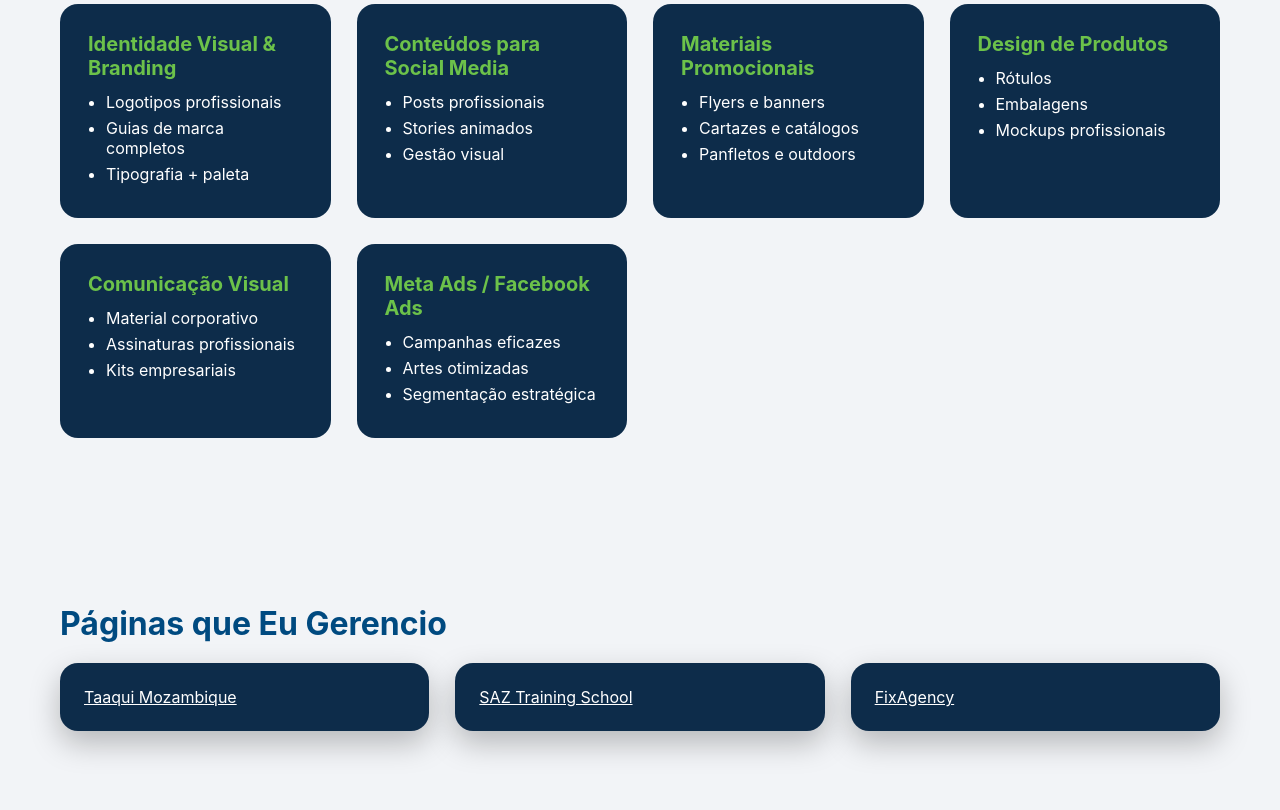
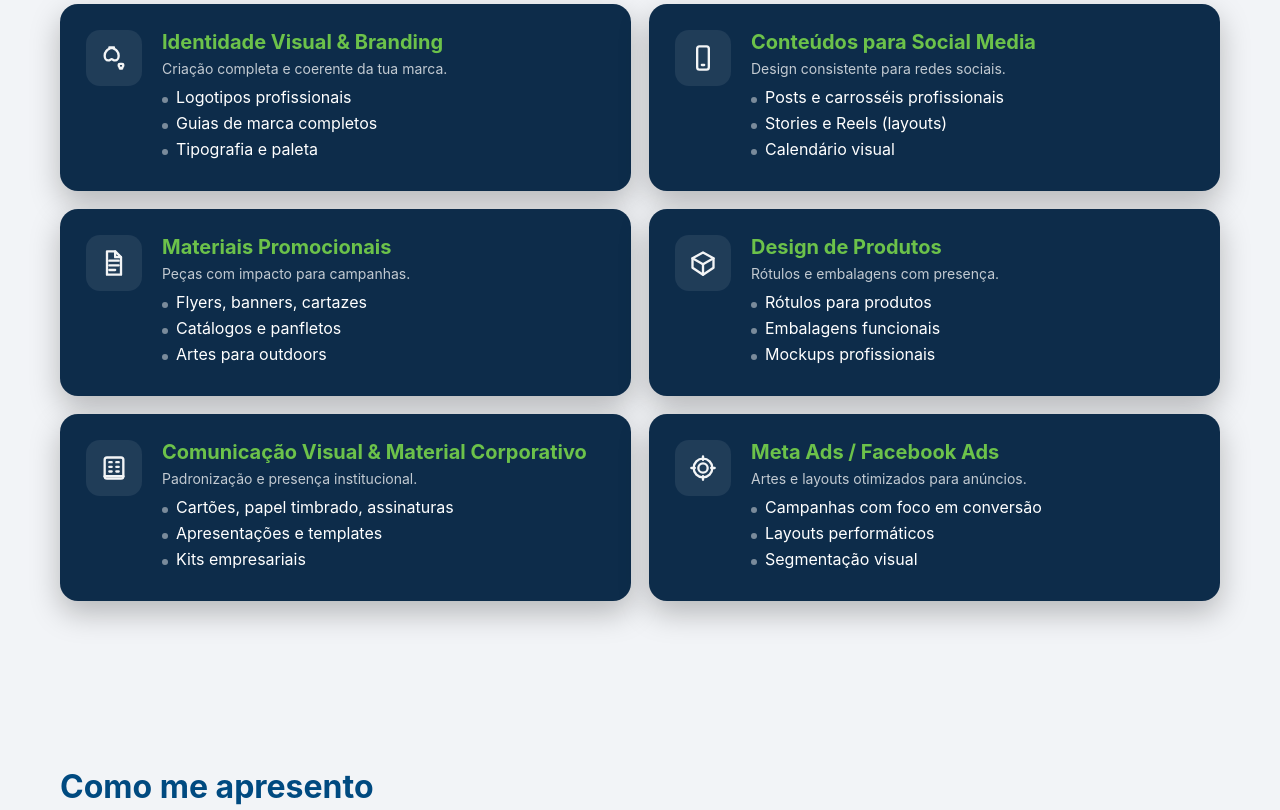
Before and after one commit to luisfernandomacuacua58-blip/new-ID, a plain HTML site: page index.html in a window 1280 px wide. Shown: the part 1474-2284 px from the top of the page. Drawn offline with Linux system fonts and the light colour scheme.

Commit message:
Add files via upload

```diff
--- a/index.html
+++ b/index.html
@@ -3,8 +3,8 @@
 <head>
 <meta charset="utf-8" />
 <meta name="viewport" content="width=device-width, initial-scale=1" />
-<title>Luis Macuácua — Portfólio Profissional (V5.5)</title>
-<meta name="description" content="Identidades visuais, logotipos, social media e design profissional. Portfólio de Luis Macuácua."/>
+<title>Luis Macuácua — Portfólio Profissional (V5.6)</title>
+<meta name="description" content="Identidades visuais, logotipos, social media e design profissional. Portfólio de Luis Macuácua." />
 <style>
 :root{
  --bg:#0A355C; --bg-light:#F2F4F7; --text:#FFFFFF; --text-dark:#1A1A1A; --muted:#4B5563;
@@ -15,7 +15,7 @@
 *{box-sizing:border-box}
 body{margin:0;font-family:var(--font);background:var(--bg-light);color:var(--text-dark)}
 
-/* ------- NAV ------- */
+/* NAV */
 nav{position:fixed;top:0;left:0;right:0;background:var(--bg);color:var(--text);padding:14px 20px;display:flex;align-items:center;justify-content:space-between;box-shadow:0 4px 20px rgba(0,0,0,.25);z-index:1000}
 nav .logo{font-size:20px;font-weight:800;color:var(--accent)}
 nav .actions a{padding:10px 16px;border-radius:8px;text-decoration:none;font-weight:700;margin-left:10px;transition:transform .2s ease, background .2s ease}
@@ -23,21 +23,25 @@ nav .actions a{padding:10px 16px;border-radius:8px;text-decoration:none;font-wei
 .call-now:hover{background:var(--accent-hover);transform:translateY(-2px)}
 .whatsapp{background:var(--blue-accent);color:#fff}
 .whatsapp:hover{background:var(--blue-hover);transform:translateY(-2px)}
-.hamburger{display:none;cursor:pointer;color:#fff;font-size:30px}
+/* Hamburger in green */
+.hamburger{display:none;cursor:pointer;font-size:30px;line-height:1;border:0;outline:0;background:var(--accent);color:#000;padding:8px 12px;border-radius:10px;box-shadow:0 6px 16px rgba(0,0,0,.25);transition:transform .18s ease, background .22s ease, box-shadow .22s ease}
+.hamburger:hover{background:var(--accent-hover);transform:translateY(-1px)}
+.hamburger:focus-visible{outline:3px solid rgba(108,194,74,.55);outline-offset:2px}
 @media(max-width:900px){nav .actions{display:none}.hamburger{display:block}}
 
-/* ------- MOBILE MENU + OVERLAY (Animated) ------- */
+/* Mobile menu + overlay */
 #menuOverlay{position:fixed;inset:0;background:rgba(0,0,0,.45);opacity:0;pointer-events:none;transition:opacity .35s ease;z-index:900}
 #menuOverlay.show{opacity:1;pointer-events:auto}
-#mobileMenu{position:fixed;top:0;right:-260px;width:260px;height:100vh;background:var(--bg);color:#fff;box-shadow:-4px 0 20px rgba(0,0,0,.4);padding:40px 20px;z-index:1001;
- transform:translateX(260px);opacity:0;transition:transform .35s cubic-bezier(.25,.8,.25,1), opacity .35s ease;display:flex;flex-direction:column;gap:22px}
+#mobileMenu{position:fixed;top:0;right:-260px;width:260px;height:100vh;background:var(--bg);color:#fff;box-shadow:-4px 0 20px rgba(0,0,0,.4);padding:40px 20px;z-index:1001;transform:translateX(260px);opacity:0;transition:transform .35s cubic-bezier(.25,.8,.25,1), opacity .35s ease;display:flex;flex-direction:column;gap:22px}
 #mobileMenu.open{right:0;transform:translateX(0);opacity:1}
 #mobileMenu a{color:#fff;font-size:18px;text-decoration:none;padding:10px 0;border-bottom:1px solid rgba(255,255,255,.1)}
 #closeMenu{font-size:26px;cursor:pointer;text-align:right;margin-bottom:6px;color:#fff}
 
-/* ------- HERO (Glass) ------- */
-header.hero{background:linear-gradient(135deg,#0A355C 0%,#0D2C4A 100%);color:var(--text);padding:160px 20px 110px;display:flex;justify-content:center;align-items:center}
-header .wrap{max-width:1200px;width:100%;display:flex;gap:40px;align-items:center}
+/* HERO with glass + organic shape */
+header.hero{position:relative;background:linear-gradient(135deg,#0A355C 0%,#0D2C4A 100%);color:var(--text);padding:160px 20px 110px;display:flex;justify-content:center;align-items:center;overflow:hidden}
+.hero .wrap{max-width:1200px;width:100%;display:flex;gap:40px;align-items:center;position:relative;z-index:1}
+/* organic shape layer */
+.hero-bg-shape{position:absolute;inset:0;background:radial-gradient(circle at 70% 30%, rgba(0,120,255,0.16), transparent 60%), radial-gradient(circle at 10% 80%, rgba(0,200,180,0.12), transparent 50%);pointer-events:none;z-index:0}
 header h1{font-size:48px;margin:0 0 14px;font-weight:800;color:var(--accent)}
 header p{max-width:520px;color:var(--text)}
 .btn{padding:14px 22px;border-radius:10px;text-decoration:none;font-weight:700;display:inline-block;margin-right:10px;transition:transform .22s ease, background .22s ease, box-shadow .22s ease}
@@ -48,7 +52,7 @@ header p{max-width:520px;color:var(--text)}
 .btn:focus-visible{outline:3px solid rgba(108,194,74,.6);outline-offset:2px}
 .glass{background:rgba(255,255,255,.05);backdrop-filter:blur(14px);-webkit-backdrop-filter:blur(14px);border:1px solid rgba(255,255,255,.08);border-radius:24px;box-shadow:0 20px 50px rgba(0,0,0,.35);overflow:hidden}
 
-/* ------- SECTIONS ------- */
+/* Sections */
 section{padding:70px 20px;max-width:1200px;margin:auto}
 section h2{font-size:32px;margin-bottom:20px;color:var(--blue-accent)}
 .grid{display:grid;gap:26px}
@@ -56,23 +60,29 @@ section h2{font-size:32px;margin-bottom:20px;color:var(--blue-accent)}
 .card{background:var(--card);color:var(--text);padding:24px;border-radius:var(--radius);box-shadow:var(--shadow);transition:transform .28s cubic-bezier(.2,.6,.2,1), box-shadow .28s ease}
 @media(hover:hover){.card:hover{transform:translateY(-4px);box-shadow:0 16px 40px rgba(0,0,0,.32)}}
 
-/* Sobre Mim (white card) */
+/* Sobre Mim white card */
 .card-white{background:#fff;color:var(--text-dark);border-radius:18px;box-shadow:0 12px 30px rgba(0,0,0,.15);overflow:hidden}
 .card-white img{width:100%;height:auto;display:block}
 
-/* Services */
-.service-card{background:var(--card);padding:28px;border-radius:var(--radius);color:var(--text);display:flex;flex-direction:column;gap:12px}
-.service-card h3{font-size:20px;font-weight:700;margin:0;color:var(--accent)}
-.service-card ul{margin:0;padding-left:18px}
-.service-card ul li{margin-bottom:6px;color:var(--text)}
+/* Services - horizontal cards with SVG icons */
+.service-card-horizontal{background:var(--card);color:var(--text);display:flex;align-items:flex-start;gap:20px;padding:26px;border-radius:18px;box-shadow:var(--shadow);transition:transform .25s cubic-bezier(.2,.6,.2,1), box-shadow .25s ease}
+.service-card-horizontal:hover{transform:translateY(-6px);box-shadow:0 16px 40px rgba(0,0,0,.32)}
+.s-icon{flex:0 0 56px;width:56px;height:56px;border-radius:14px;background:rgba(255,255,255,.08);display:grid;place-items:center}
+.s-icon svg{width:28px;height:28px;stroke:#FFFFFF;stroke-width:2;fill:none;stroke-linecap:round;stroke-linejoin:round;opacity:.95}
+.s-text h3{margin:0 0 6px;color:var(--accent);font-size:20px;font-weight:700}
+.s-text .subtitle{margin:0 0 10px;color:rgba(255,255,255,.75);font-size:14px}
+.s-text ul{list-style:none;margin:0;padding:0}
+.s-text ul li{margin:6px 0;color:var(--text);position:relative;padding-left:14px}
+.s-text ul li::before{content:"";position:absolute;left:0;top:10px;width:6px;height:6px;border-radius:50%;background:rgba(255,255,255,.45)}
+#servicos .grid{grid-template-columns:1fr;gap:18px}
+@media(min-width:820px){#servicos .grid{grid-template-columns:1fr 1fr}}
+@media(max-width:700px){.service-card-horizontal{flex-direction:column}}
 
 /* Galleries */
 .flyers,.logos,.gallery{display:grid;grid-template-columns:repeat(auto-fit,minmax(260px,1fr));gap:20px}
 .flyers a,.logos a,.gallery a{display:block;border-radius:14px;overflow:hidden;border:1px solid rgba(0,0,0,.06);background:#fff;transition:transform .28s cubic-bezier(.2,.6,.2,1), box-shadow .28s ease}
 .flyers img,.logos img,.gallery img{display:block;width:100%;height:100%;object-fit:cover;transition:transform .35s ease}
 @media(hover:hover){.flyers a:hover img,.logos a:hover img,.gallery a:hover img{transform:scale(1.02)}.flyers a:hover,.logos a:hover,.gallery a:hover{transform:translateY(-4px);box-shadow:0 16px 40px rgba(0,0,0,.18)}}
-
-.testimonial{background:var(--card);padding:20px;border-radius:var(--radius);color:var(--text)}
 
 /* Footer */
 footer{background:var(--bg);color:var(--text);padding:40px 20px;margin-top:60px;text-align:center}
@@ -81,7 +91,7 @@ footer .socials a{display:flex;align-items:center}
 footer .socials svg{width:28px;height:28px;fill:white;transition:transform .2s ease, opacity .2s ease}
 @media(hover:hover){footer .socials a:hover svg{transform:translateY(-2px);opacity:.9}}
 
-/* Reveal */
+/* Reveal animations */
 .reveal{opacity:0;transform:translateY(12px);filter:blur(2px)}
 .reveal.in{opacity:1;transform:none;filter:none;transition:opacity .7s ease, transform .7s ease, filter .6s ease}
 [data-stagger] > *{opacity:0;transform:translateY(14px)}
@@ -119,22 +129,19 @@ footer .socials svg{width:28px;height:28px;fill:white;transition:transform .2s e
  <button class="hamburger" aria-label="Abrir menu" onclick="openMenu()">☰</button>
 </nav>
 
-<!-- Overlay for menu -->
 <div id="menuOverlay" onclick="closeMenu()" aria-hidden="true"></div>
-
-<!-- Mobile sliding menu -->
 <aside id="mobileMenu" aria-label="Menu móvel" aria-hidden="true">
  <div id="closeMenu" role="button" tabindex="0" aria-label="Fechar menu" onclick="closeMenu()">✕</div>
  <a href="#sobre" class="m-link">Sobre Mim</a>
  <a href="#servicos" class="m-link">Serviços</a>
- <a href="#flyers" class="m-link">Flyers</a>
- <a href="#logos" class="m-link">Logos</a>
+ <a href="#flyers" class="m-link">Como me apresento</a>
  <a href="#portfolio" class="m-link">Portfólio</a>
  <a href="https://wa.me/258834502892" target="_blank" rel="noopener" class="m-link">WhatsApp</a>
  <a href="tel:+258846863248" class="m-link">Ligar Agora</a>
 </aside>
 
 <header class="hero">
+  <div class="hero-bg-shape"></div>
   <div class="wrap">
     <div class="reveal">
       <h1>Construo marcas fortes, profissionais e memoráveis</h1>
@@ -163,41 +170,110 @@ footer .socials svg{width:28px;height:28px;fill:white;transition:transform .2s e
 
 <section id="servicos" class="reveal">
   <h2>Serviços</h2>
-  <div class="grid" style="grid-template-columns:repeat(auto-fit,minmax(260px,1fr));" data-stagger>
-    <div class="service-card"><h3>Identidade Visual & Branding</h3><ul><li>Logotipos profissionais</li><li>Guias de marca completos</li><li>Tipografia + paleta</li></ul></div>
-    <div class="service-card"><h3>Conteúdos para Social Media</h3><ul><li>Posts profissionais</li><li>Stories animados</li><li>Gestão visual</li></ul></div>
-    <div class="service-card"><h3>Materiais Promocionais</h3><ul><li>Flyers e banners</li><li>Cartazes e catálogos</li><li>Panfletos e outdoors</li></ul></div>
-    <div class="service-card"><h3>Design de Produtos</h3><ul><li>Rótulos</li><li>Embalagens</li><li>Mockups profissionais</li></ul></div>
-    <div class="service-card"><h3>Comunicação Visual</h3><ul><li>Material corporativo</li><li>Assinaturas profissionais</li><li>Kits empresariais</li></ul></div>
-    <div class="service-card"><h3>Meta Ads / Facebook Ads</h3><ul><li>Campanhas eficazes</li><li>Artes otimizadas</li><li>Segmentação estratégica</li></ul></div>
+  <div class="grid" data-stagger>
+
+    <div class="service-card-horizontal">
+      <div class="s-icon" aria-hidden="true">
+        <svg viewBox="0 0 24 24">
+          <path d="M12 3c-4.418 0-8 3.134-8 7 0 2.21 1.343 4 3 4 1.657 0 2-1 3-1s1.343 1 3 1 3-1.79 3-4c0-3.866-3.582-7-8-7z"/>
+          <path d="M19 21c-1.657 0-3-1.343-3-3 0-.552.448-1 1-1h2c.552 0 1 .448 1 1 0 1.657-1.343 3-3 3z"/>
+        </svg>
       </div>
-</section>
+      <div class="s-text">
+        <h3>Identidade Visual & Branding</h3>
+        <p class="subtitle">Criação completa e coerente da tua marca.</p>
+        <ul>
+          <li>Logotipos profissionais</li>
+          <li>Guias de marca completos</li>
+          <li>Tipografia e paleta</li>
+        </ul>
+      </div>
+    </div>
 
-<section id="gestao" class="reveal">
-  <h2>Páginas que Eu Gerencio</h2>
-  <div class="grid" style="grid-template-columns:repeat(auto-fit,minmax(280px,1fr));" data-stagger>
-    <a href="https://www.instagram.com/taaqui_mz/" class="card" target="_blank" rel="noopener">Taaqui Mozambique</a>
-    <a href="https://www.facebook.com/profile.php?id=100083106087571" class="card" target="_blank" rel="noopener">SAZ Training School</a>
-    <a href="https://www.instagram.com/fix_agency/" class="card" target="_blank" rel="noopener">FixAgency</a>
+    <div class="service-card-horizontal">
+      <div class="s-icon" aria-hidden="true">
+        <svg viewBox="0 0 24 24"><rect x="7" y="2" width="10" height="20" rx="2" ry="2"/><path d="M11 18h2"/></svg>
+      </div>
+      <div class="s-text">
+        <h3>Conteúdos para Social Media</h3>
+        <p class="subtitle">Design consistente para redes sociais.</p>
+        <ul>
+          <li>Posts e carrosséis profissionais</li>
+          <li>Stories e Reels (layouts)</li>
+          <li>Calendário visual</li>
+        </ul>
+      </div>
+    </div>
+
+    <div class="service-card-horizontal">
+      <div class="s-icon" aria-hidden="true">
+        <svg viewBox="0 0 24 24"><path d="M6 2h7l5 5v15H6z"/><path d="M13 2v5h5"/><path d="M8 10h8M8 14h8M8 18h5"/></svg>
+      </div>
+      <div class="s-text">
+        <h3>Materiais Promocionais</h3>
+        <p class="subtitle">Peças com impacto para campanhas.</p>
+        <ul>
+          <li>Flyers, banners, cartazes</li>
+          <li>Catálogos e panfletos</li>
+          <li>Artes para outdoors</li>
+        </ul>
+      </div>
+    </div>
+
+    <div class="service-card-horizontal">
+      <div class="s-icon" aria-hidden="true">
+        <svg viewBox="0 0 24 24"><path d="M21 8l-9-5-9 5 9 5 9-5z"/><path d="M12 13v9"/><path d="M3 8v8l9 6 9-6V8"/></svg>
+      </div>
+      <div class="s-text">
+        <h3>Design de Produtos</h3>
+        <p class="subtitle">Rótulos e embalagens com presença.</p>
+        <ul>
+          <li>Rótulos para produtos</li>
+          <li>Embalagens funcionais</li>
+          <li>Mockups profissionais</li>
+        </ul>
+      </div>
+    </div>
+
+    <div class="service-card-horizontal">
+      <div class="s-icon" aria-hidden="true">
+        <svg viewBox="0 0 24 24"><rect x="4" y="3" width="16" height="18" rx="2"/><path d="M8 7h2M8 11h2M8 15h2M14 7h2M14 11h2M14 15h2"/><path d="M4 19h16"/></svg>
+      </div>
+      <div class="s-text">
+        <h3>Comunicação Visual & Material Corporativo</h3>
+        <p class="subtitle">Padronização e presença institucional.</p>
+        <ul>
+          <li>Cartões, papel timbrado, assinaturas</li>
+          <li>Apresentações e templates</li>
+          <li>Kits empresariais</li>
+        </ul>
+      </div>
+    </div>
+
+    <div class="service-card-horizontal">
+      <div class="s-icon" aria-hidden="true">
+        <svg viewBox="0 0 24 24"><circle cx="12" cy="12" r="8"/><circle cx="12" cy="12" r="4"/><path d="M12 2v3M12 19v3M2 12h3M19 12h3"/></svg>
+      </div>
+      <div class="s-text">
+        <h3>Meta Ads / Facebook Ads</h3>
+        <p class="subtitle">Artes e layouts otimizados para anúncios.</p>
+        <ul>
+          <li>Campanhas com foco em conversão</li>
+          <li>Layouts performáticos</li>
+          <li>Segmentação visual</li>
+        </ul>
+      </div>
+    </div>
+
   </div>
 </section>
 
 <section id="flyers" class="reveal">
-  <h2>Flyers Promocionais</h2>
+  <h2>Como me apresento</h2>
   <div class="flyers" data-stagger>
-    <a href="flyer1.jpg" data-caption="Flyer 1"><img src="flyer1.jpg" alt="Flyer 1" loading="lazy"></a>
-    <a href="flyer2.jpg" data-caption="Flyer 2"><img src="flyer2.jpg" alt="Flyer 2" loading="lazy"></a>
-    <a href="flyer3.jpg" data-caption="Flyer 3"><img src="flyer3.jpg" alt="Flyer 3" loading="lazy"></a>
-  </div>
-</section>
-
-<section id="logos" class="reveal">
-  <h2>Logos Criados</h2>
-  <div class="logos" data-stagger>
-    <a href="logo1.png" data-caption="Logo 1"><img src="logo1.png" alt="Logo 1" loading="lazy"></a>
-    <a href="logo2.png" data-caption="Logo 2"><img src="logo2.png" alt="Logo 2" loading="lazy"></a>
-    <a href="logo3.png" data-caption="Logo 3"><img src="logo3.png" alt="Logo 3" loading="lazy"></a>
-    <a href="logo4.png" data-caption="Logo 4"><img src="logo4.png" alt="Logo 4" loading="lazy"></a>
+    <a href="flyer1.png" data-caption="Como me apresento — #1"><img src="flyer1.png" alt="Como me apresento — arte 1" loading="lazy"></a>
+    <a href="flyer2.png" data-caption="Como me apresento — #2"><img src="flyer2.png" alt="Como me apresento — arte 2" loading="lazy"></a>
+    <a href="flyer3.png" data-caption="Como me apresento — #3"><img src="flyer3.png" alt="Como me apresento — arte 3" loading="lazy"></a>
   </div>
 </section>
 
@@ -265,7 +341,6 @@ footer .socials svg{width:28px;height:28px;fill:white;transition:transform .2s e
   const io=new IntersectionObserver(entries=>{entries.forEach(e=>{if(e.isIntersecting){e.target.classList.add('in');io.unobserve(e.target)}})},{threshold:.12,rootMargin:'0px 0px -10% 0px'});
   reveals.forEach(el=>io.observe(el));
 })();
-
 // Lightbox
 (function(){
   const lb=document.getElementById('lightbox');
@@ -280,23 +355,10 @@ footer .socials svg{width:28px;height:28px;fill:white;transition:transform .2s e
   lb.addEventListener('click',ev=>{if(ev.target===lb) closeLB()});
   document.addEventListener('keydown',ev=>{if(ev.key==='Escape') closeLB()});
 })();
-
 // Mobile menu open/close + overlay
-function openMenu(){
-  document.getElementById('mobileMenu').classList.add('open');
-  document.getElementById('menuOverlay').classList.add('show');
-  document.getElementById('mobileMenu').setAttribute('aria-hidden','false');
-}
-function closeMenu(){
-  document.getElementById('mobileMenu').classList.remove('open');
-  document.getElementById('menuOverlay').classList.remove('show');
-  document.getElementById('mobileMenu').setAttribute('aria-hidden','true');
-}
-// Close menu on link click
-Array.prototype.slice.call(document.querySelectorAll('#mobileMenu .m-link')).forEach(function(a){
-  a.addEventListener('click', closeMenu);
-});
-// Close on Esc
+function openMenu(){document.getElementById('mobileMenu').classList.add('open');document.getElementById('menuOverlay').classList.add('show');document.getElementById('mobileMenu').setAttribute('aria-hidden','false')}
+function closeMenu(){document.getElementById('mobileMenu').classList.remove('open');document.getElementById('menuOverlay').classList.remove('show');document.getElementById('mobileMenu').setAttribute('aria-hidden','true')}
+Array.prototype.slice.call(document.querySelectorAll('#mobileMenu .m-link')).forEach(function(a){a.addEventListener('click',closeMenu)});
 document.addEventListener('keydown',function(ev){ if(ev.key==='Escape') closeMenu(); });
 </script>
 </body>
```
Also changed, not shown: flyer1.png (added), hero.png, 1 other file. Lines whose indentation alone changed are shown as unchanged.
